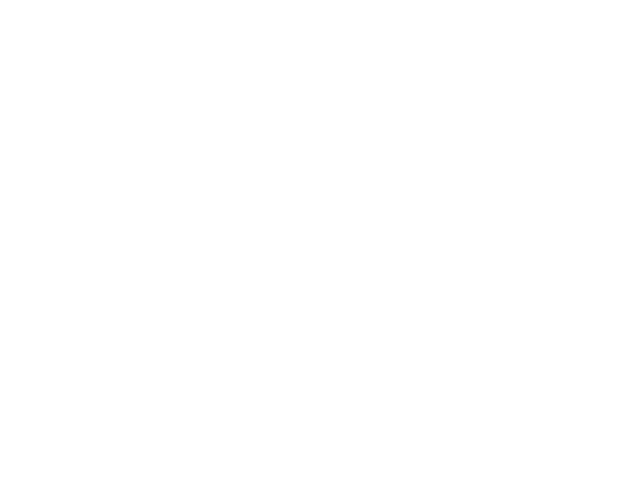
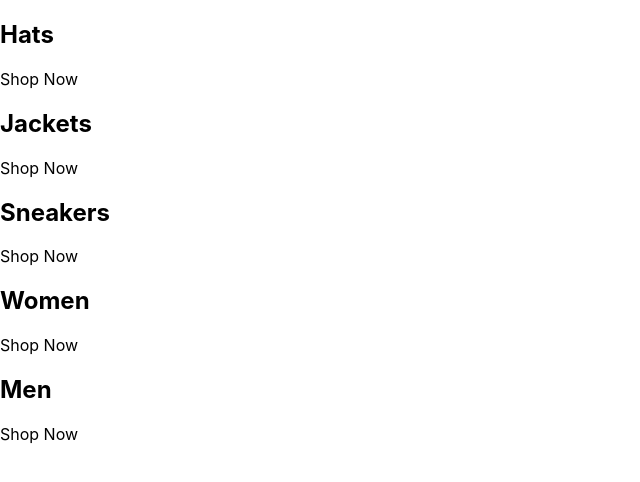
Before and after one commit to mugeneous/crwn-clothing, a React (Vite) app: page / in a window 1280 px wide. Shown: the top 482 px of the page, without its empty margins (0-640 px from the left). Built offline with nearby package versions, Linux system fonts and the light colour scheme.

Commit message:
feat: initial category list

```diff
--- a/src/App.jsx
+++ b/src/App.jsx
@@ -1,5 +1,45 @@
 function App() {
-  return <></>;
+  return (
+    <>
+      <div className="categories-container">
+        <div className="category-container">
+          {/* <img src="" alt="" /> */}
+          <div className="category-body-container">
+            <h2>Hats</h2>
+            <p>Shop Now</p>
+          </div>
+        </div>
+        <div className="category-container">
+          {/* <img src="" alt="" /> */}
+          <div className="category-body-container">
+            <h2>Jackets</h2>
+            <p>Shop Now</p>
+          </div>
+        </div>
+        <div className="category-container">
+          {/* <img src="" alt="" /> */}
+          <div className="category-body-container">
+            <h2>Sneakers</h2>
+            <p>Shop Now</p>
+          </div>
+        </div>
+        <div className="category-container">
+          {/* <img src="" alt="" /> */}
+          <div className="category-body-container">
+            <h2>Women</h2>
+            <p>Shop Now</p>
+          </div>
+        </div>
+        <div className="category-container">
+          {/* <img src="" alt="" /> */}
+          <div className="category-body-container">
+            <h2>Men</h2>
+            <p>Shop Now</p>
+          </div>
+        </div>
+      </div>
+    </>
+  );
 }
 
 export default App;
```
